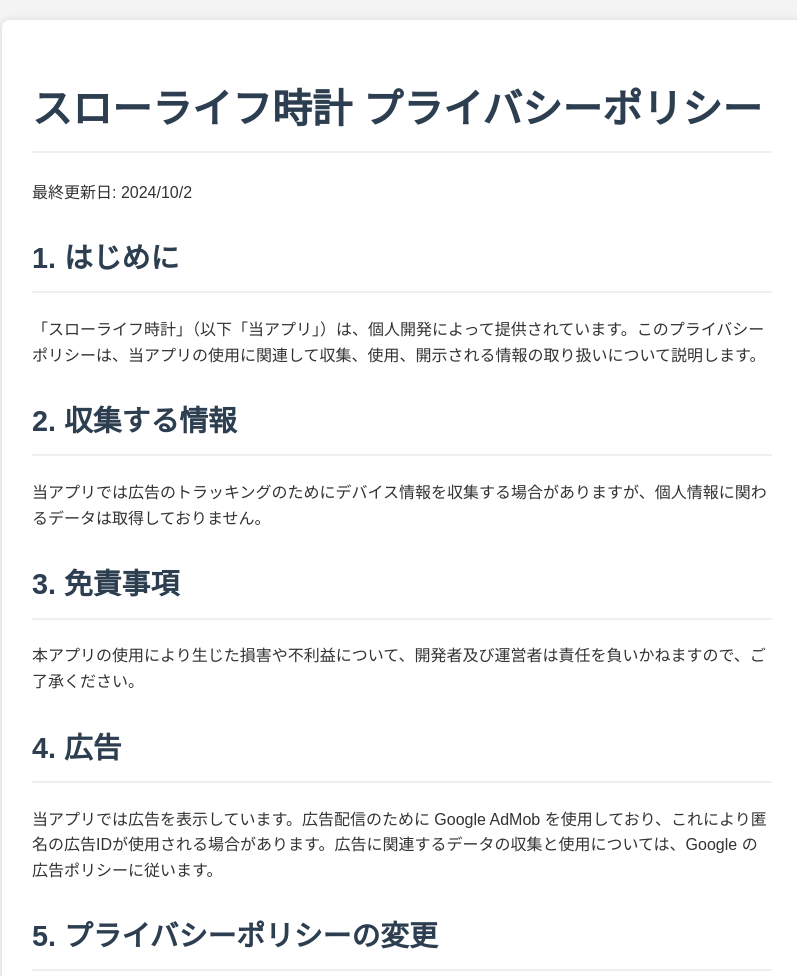
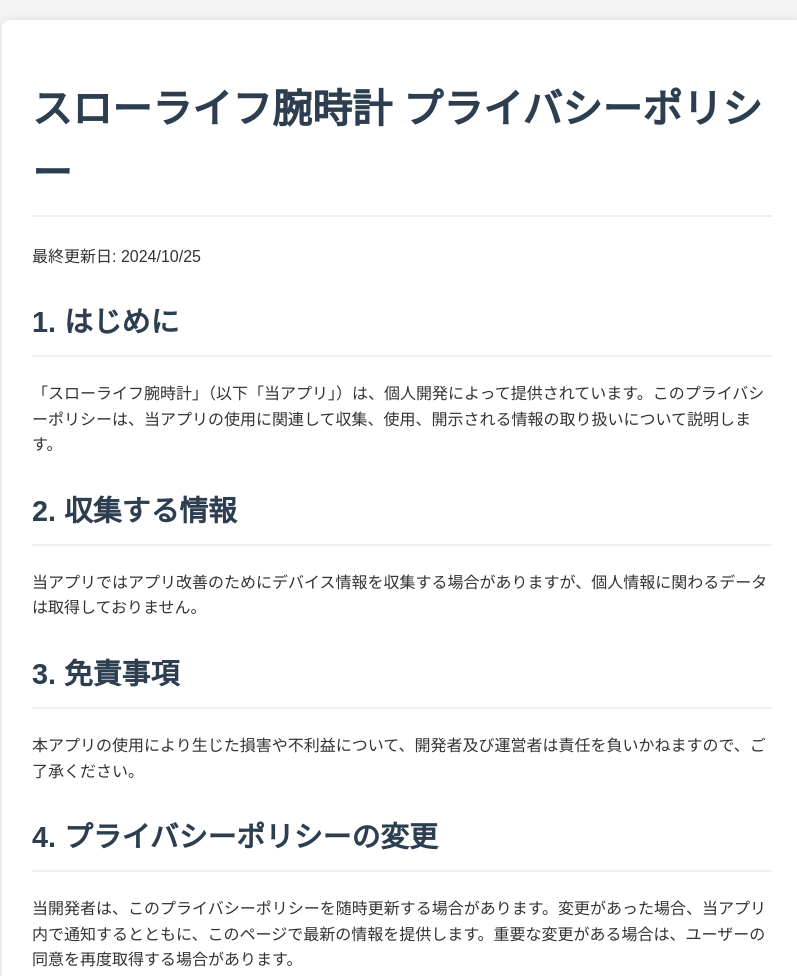
Before and after one commit to t-24maki/slowlifewatch-support, a plain HTML site: page privacy-policy_JP.html in a window 1280 px wide. Shown: the top 976 px of the page, without its empty margins (238-1035 px from the left). Drawn offline with Linux system fonts and the light colour scheme.

Commit message:
Update privacy-policy_JP.html

```diff
--- a/privacy-policy_JP.html
+++ b/privacy-policy_JP.html
@@ -3,27 +3,24 @@
 <head>
     <meta charset="UTF-8">
     <meta name="viewport" content="width=device-width, initial-scale=1.0">
-    <title>スローライフ時計 プライバシーポリシー</title>
+    <title>スローライフ腕時計 プライバシーポリシー</title>
     <link rel="stylesheet" href="styles.css">
 </head>
 <body>
     <div class="container">
-        <h1>スローライフ時計 プライバシーポリシー</h1>
-        <p>最終更新日: 2024/10/2</p>
+        <h1>スローライフ腕時計 プライバシーポリシー</h1>
+        <p>最終更新日: 2024/10/25</p>
 
         <h2>1. はじめに</h2>
-        <p>「スローライフ時計」（以下「当アプリ」）は、個人開発によって提供されています。このプライバシーポリシーは、当アプリの使用に関連して収集、使用、開示される情報の取り扱いについて説明します。</p>
+        <p>「スローライフ腕時計」（以下「当アプリ」）は、個人開発によって提供されています。このプライバシーポリシーは、当アプリの使用に関連して収集、使用、開示される情報の取り扱いについて説明します。</p>
 
         <h2>2. 収集する情報</h2>
-        <p>当アプリでは広告のトラッキングのためにデバイス情報を収集する場合がありますが、個人情報に関わるデータは取得しておりません。</p>
+        <p>当アプリではアプリ改善のためにデバイス情報を収集する場合がありますが、個人情報に関わるデータは取得しておりません。</p>
 
         <h2>3. 免責事項</h2>
         <p>本アプリの使用により生じた損害や不利益について、開発者及び運営者は責任を負いかねますので、ご了承ください。</p>
 
-        <h2>4. 広告</h2>
-        <p>当アプリでは広告を表示しています。広告配信のために Google AdMob を使用しており、これにより匿名の広告IDが使用される場合があります。広告に関連するデータの収集と使用については、Google の広告ポリシーに従います。</p>
-
-        <h2>5. プライバシーポリシーの変更</h2>
+        <h2>4. プライバシーポリシーの変更</h2>
         <p>当開発者は、このプライバシーポリシーを随時更新する場合があります。変更があった場合、当アプリ内で通知するとともに、このページで最新の情報を提供します。重要な変更がある場合は、ユーザーの同意を再度取得する場合があります。</p>
 
         <p><a href="index.html">サポートページに戻る</a></p>
```
